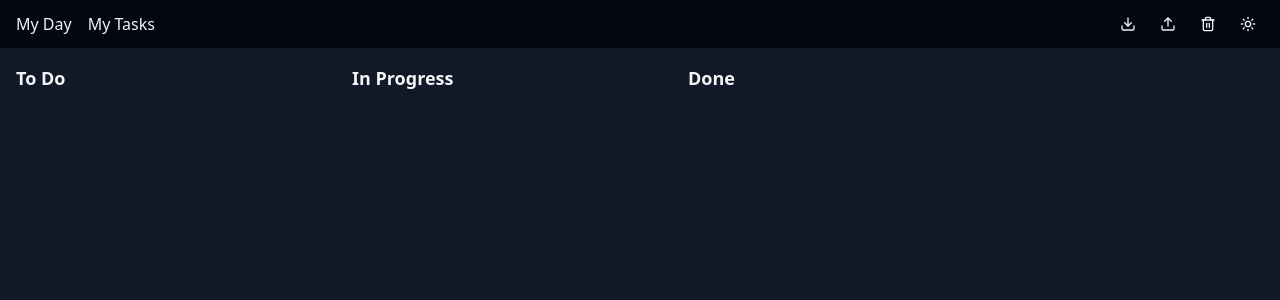
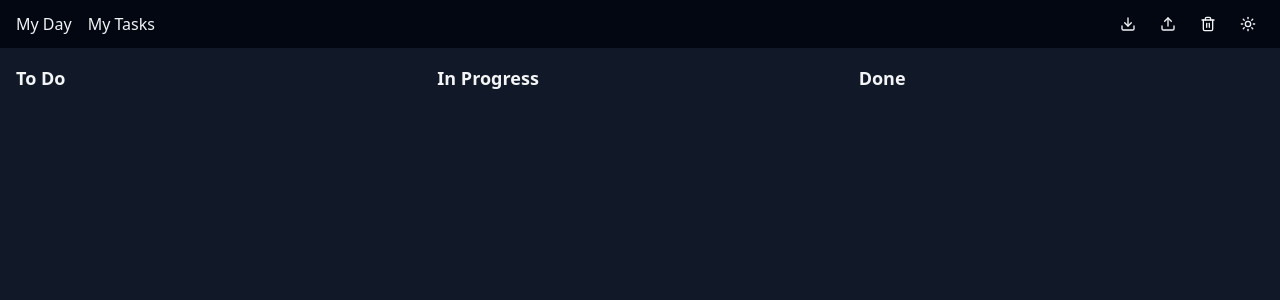
Before and after one commit to AntonioHCervantes/local-quick-planner, a Next.js app: page /my-day in a window 1280 px wide. Shown: the top 300 px of the page. Built offline with nearby package versions, Linux system fonts and the light colour scheme.

Commit message:
style: expand my day layout spacing

```diff
--- a/components/Board.tsx
+++ b/components/Board.tsx
@@ -105,6 +105,7 @@ export default function Board({ mode }: BoardProps) {
             id={col.id}
             title={col.title}
             tasks={getTasks(col.id)}
+            mode={mode}
           />
         ))}
       </div>
--- a/components/Column.tsx
+++ b/components/Column.tsx
@@ -11,15 +11,20 @@ interface ColumnProps {
   id: string;
   title: string;
   tasks: Task[];
+  mode: 'my-day' | 'kanban';
 }
 
-export default function Column({ id, title, tasks }: ColumnProps) {
+export default function Column({ id, title, tasks, mode }: ColumnProps) {
   const { setNodeRef } = useDroppable({ id });
+  const containerClasses =
+    mode === 'my-day' ? 'flex-1 min-w-0' : 'w-80 flex-shrink-0';
+  const listClasses =
+    mode === 'my-day' ? 'space-y-4 min-h-4' : 'space-y-2 min-h-4';
 
   return (
     <div
       ref={setNodeRef}
-      className="w-80 flex-shrink-0"
+      className={containerClasses}
     >
       <h2 className="mb-2 text-lg font-semibold">{title}</h2>
       <SortableContext
@@ -27,7 +32,7 @@ export default function Column({ id, title, tasks }: ColumnProps) {
         items={tasks.map(t => t.id)}
         strategy={verticalListSortingStrategy}
       >
-        <div className="space-y-2 min-h-4">
+        <div className={listClasses}>
           {tasks.map(task => (
             <TaskCard
               key={task.id}
--- a/components/TaskCard.tsx
+++ b/components/TaskCard.tsx
@@ -46,7 +46,7 @@ export default function TaskCard({ task, dragOverlay = false }: Props) {
       style={style}
       {...attributes}
       {...listeners}
-      className={`rounded border-l-4 p-2 cursor-grab focus:outline-none focus:ring bg-gray-100 dark:bg-gray-800 ${priorityColors[task.priority]}`}
+      className={`rounded border-l-4 p-4 cursor-grab focus:outline-none focus:ring bg-gray-100 dark:bg-gray-800 ${priorityColors[task.priority]}`}
     >
       <div className="flex items-center justify-between">
         <span>{task.title}</span>
```
